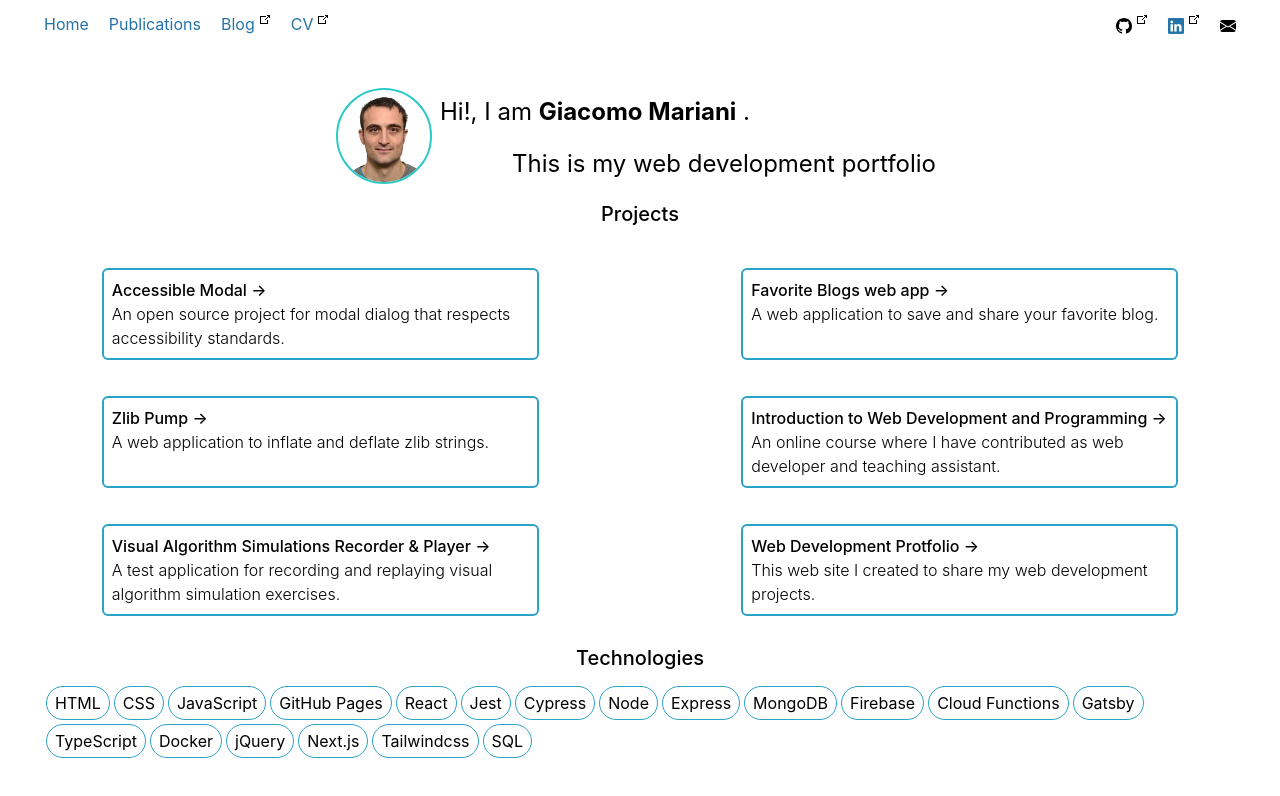
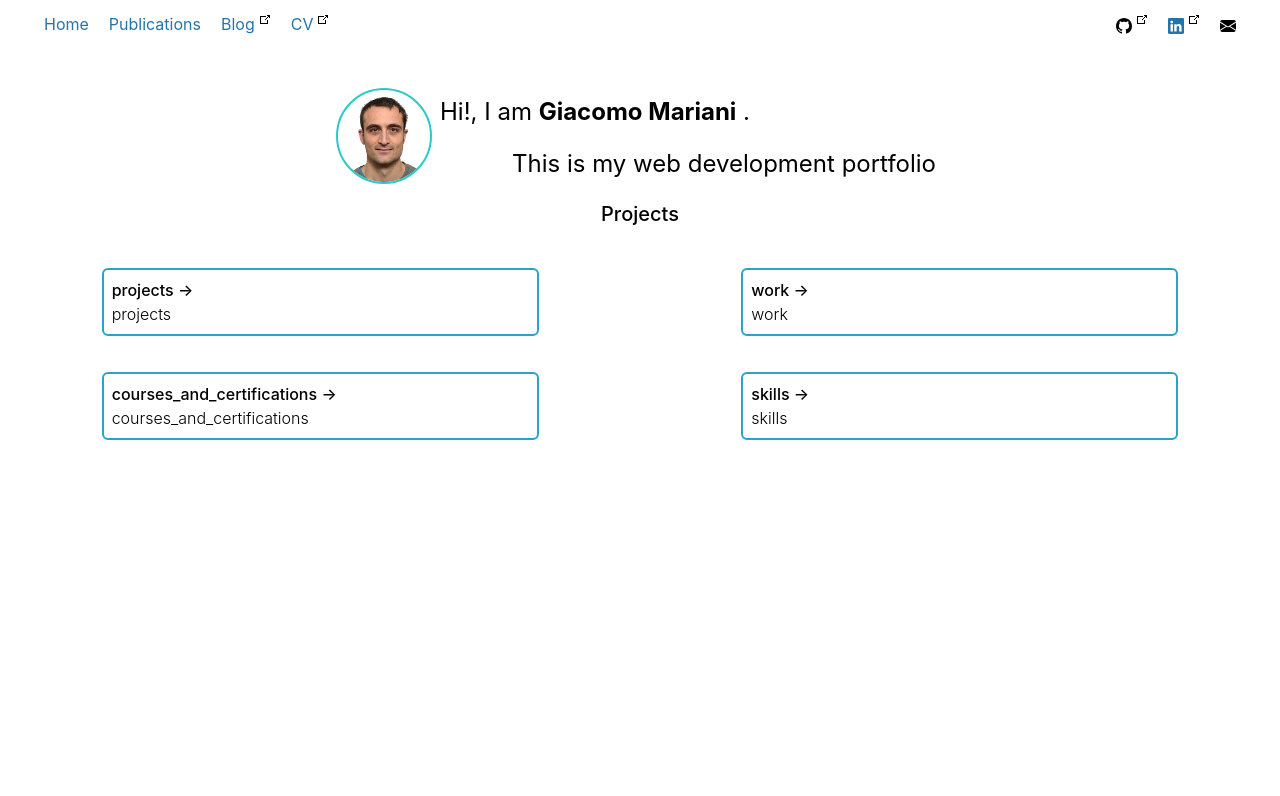
Before and after one commit to MarianiGiacomo/portfolio, a Next.js app: page / in a window 1280 px wide. Shown: the top 796 px of the page. Built offline with nearby package versions, Linux system fonts and the light colour scheme.

Commit message:
refactor index page to display subpages and remove technologies section

```diff
--- a/pages/index.tsx
+++ b/pages/index.tsx
@@ -3,15 +3,16 @@
 
 import Layout, { siteTitle } from '../components/container/Layout';
 import Card from '../components/presentational/Card';
-import Tag from '../components/presentational/Tag';
 
 import data from '../data';
-import { extractUniqueTech, boldName } from '../helpers';
+import { boldName } from '../helpers';
 import { NextPageWithLayout } from './_app';
 import { ReactElement } from 'react';
 
 const Page: NextPageWithLayout = () => {
-  const { firstName, lastName, home, profileImg, projects } = { ...data };
+  const { firstName, lastName, home, profileImg } = { ...data };
+  const subPages = [ 'projects', 'work', 'courses_and_certifications', 'skills' ];
+
   return (
     <>
       <Head>
@@ -38,28 +39,18 @@
       <section>
         <h2 className='mb-1 mt-3 text-center text-xl font-medium'>Projects</h2>
         <div className='mx-auto mb-5 mt-8 w-11/12 justify-between gap-5 sm:flex sm:flex-wrap'>
-          {Object.entries(projects).map((e, i) => {
+          {Object.entries(data).map((e, i) => {
+            if (subPages.includes(e[0])) {
               return (
                 <Card
-                link={`/projects/${e[0]}`}
-                heading={e[1].title ?? ''}
-                text={e[1].short ?? ''}
+                  link={`/${e[0]}`}
+                  heading={e[0]}
+                  text={e[0]}
                   key={i}
                 />
               );
+            }
           })}
-        </div>
-      </section>
-      <section>
-        <h2 className='mb-1 mt-3 text-center text-xl font-medium'>
-          Technologies
-        </h2>
-        <div className='mb-10 mt-3 flex flex-wrap'>
-          {Array.from(extractUniqueTech(projects))
-            .concat('SQL')
-            .map((t, i) => (
-              <Tag key={i} text={t} />
-            ))}
         </div>
       </section>
     </>
```
Lines whose indentation alone changed are shown as unchanged.
